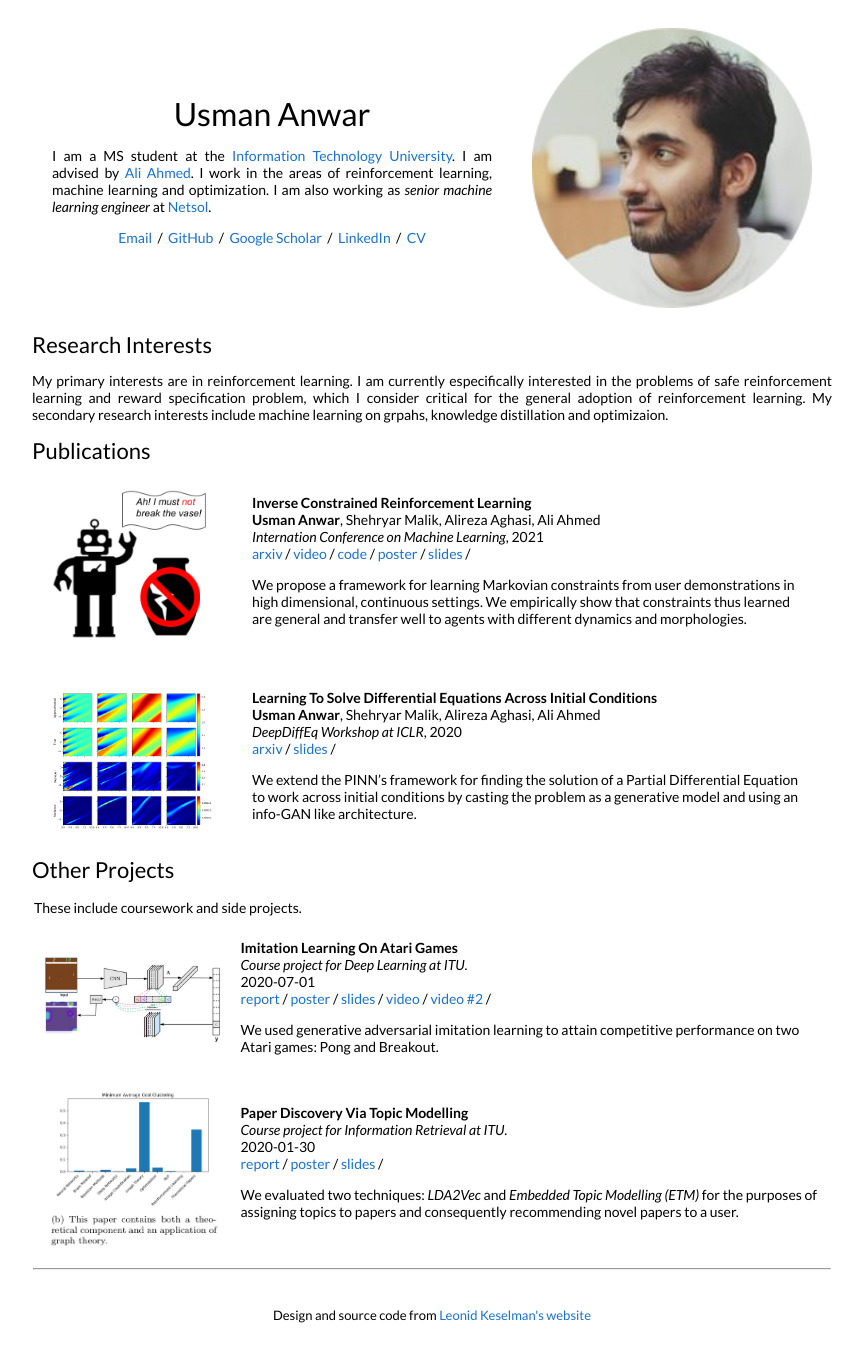
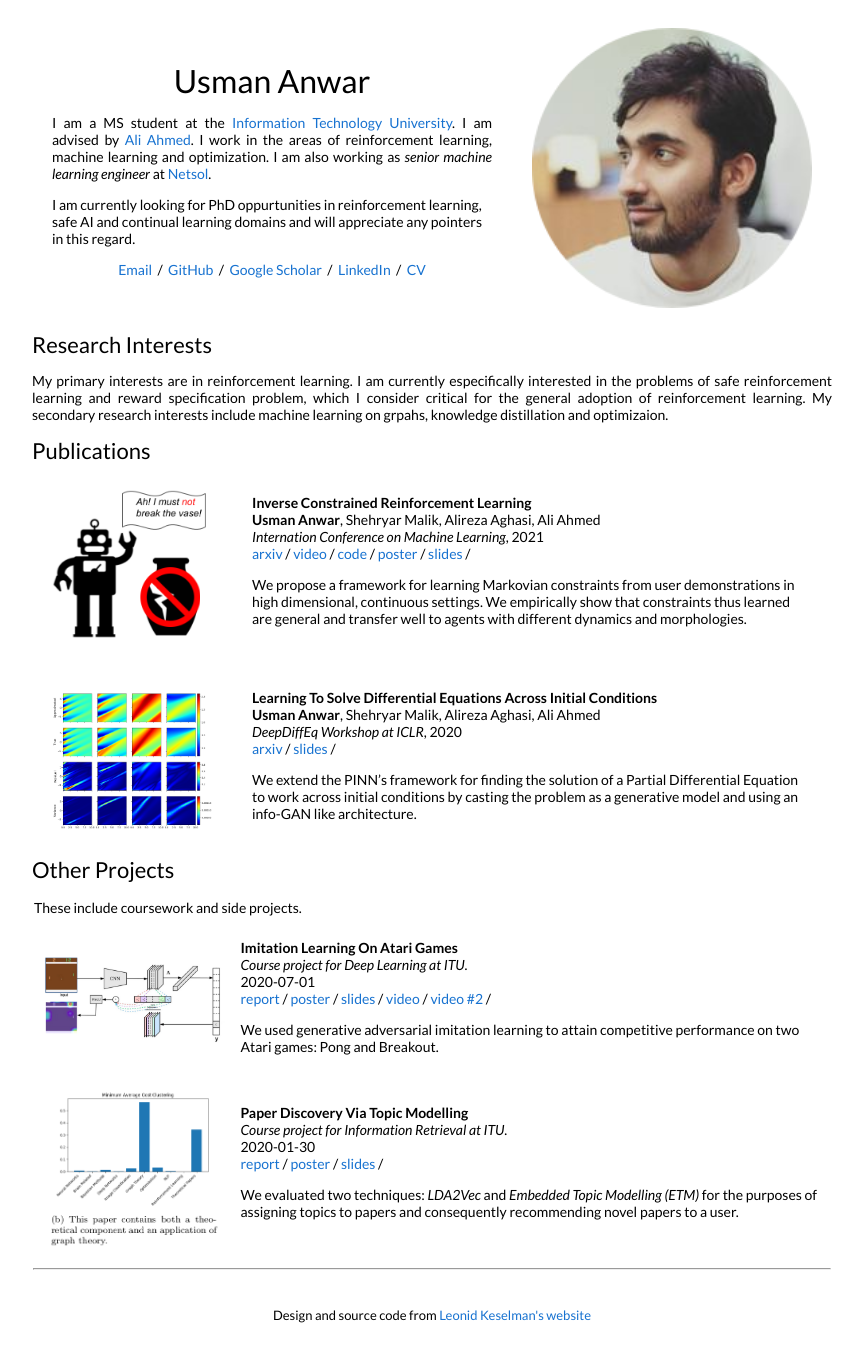
Before and after one commit to uzman-anwar/uzman-anwar.github.io, a Jekyll site: the page built from _posts/research/2021-06-01-ICRL.markdown, in a window 1280 px wide. Shown: the whole page, without its empty margins (208-1071 px from the left). Built offline with Jekyll 4.4.1, drawn with Linux system fonts in a browser that asks for light colours.

Commit message:
Changed bio slightly.

```diff
--- a/_layouts/default.html
+++ b/_layouts/default.html
@@ -29,6 +29,7 @@
               </h1>
 	      <p style="text-align:justify">I am a MS student at the <a href="https://www.itu.edu.pk/">Information Technology University</a>. I am advised by <a href="https://scholar.google.com/citations?user=2mnOtm8AAAAJ&hl=en">Ali Ahmed</a>. I work in the areas of reinforcement learning, machine learning and optimization. I am also working as <em>senior machine learning engineer</em> at <a href="https://netsoltech.com/">Netsol</a>.
               </p>
+	      <p> I am currently looking for PhD oppurtunities in reinforcement learning, safe AI and continual learning domains and will appreciate any pointers in this regard.</p>
               <p>
               <p style="text-align:center">
                 <a target="_blank" href="https://mailhide.io/e/Mpto2XvD"> Email</a> &nbsp;/&nbsp;
```
